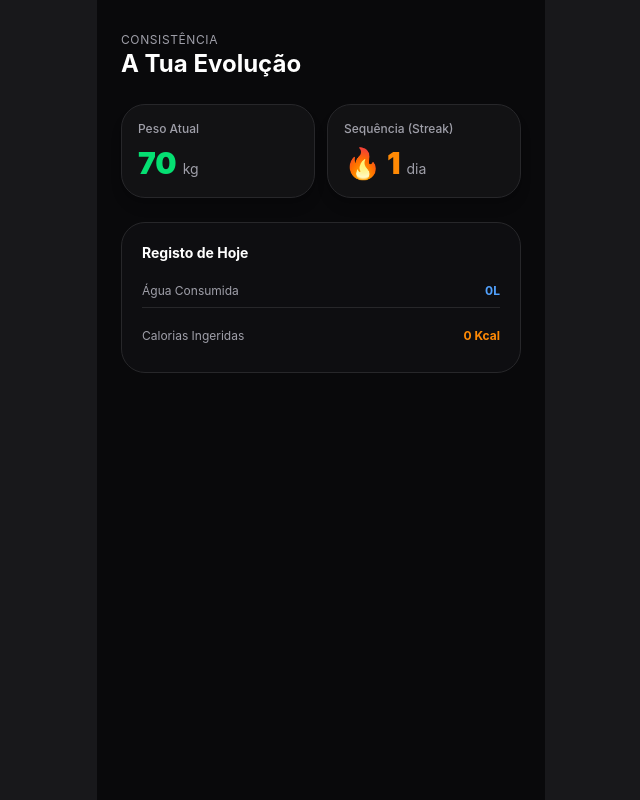
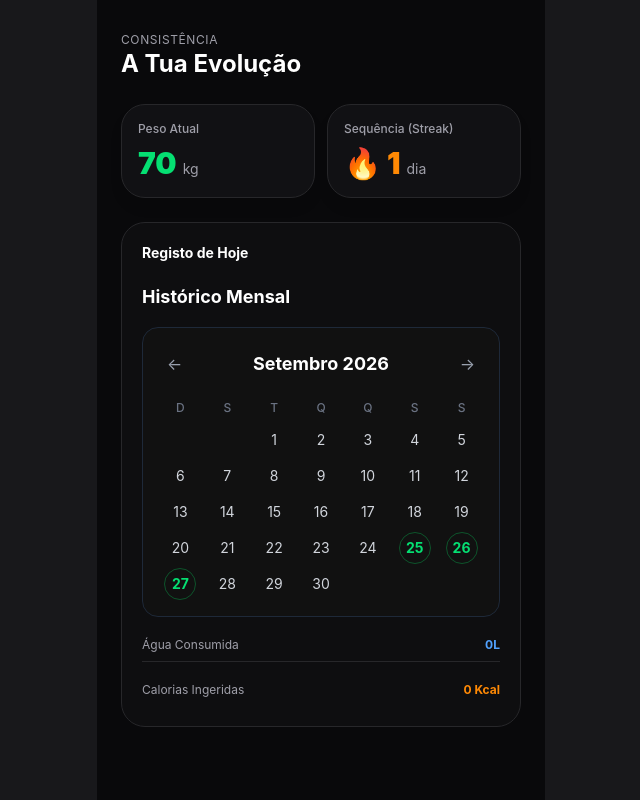
Before and after one commit to Loureiro427/Louri-app, a React (Vite) app: page /#/evolucao in a window 1280 px wide. Shown: the whole page, without its empty margins (319-959 px from the left). Built offline with nearby package versions, Linux system fonts and the light colour scheme.

Commit message:
feat: Versão 1.0 estavel e com calendario adicionado

```diff
--- /dev/null
+++ b/src/components/CalendarHistory.tsx
@@ -0,0 +1,126 @@
+import { useState } from 'react';
+
+// Tipagem para os dados de um dia (depois vamos ligar isto ao Zustand)
+type DayRecord = {
+  water: number;
+  calories: number;
+};
+
+// Dados simulados para testarmos o visual (Dias com atividade)
+const mockHistory: Record<string, DayRecord> = {
+  '2026-09-25': { water: 2.5, calories: 1800 },
+  '2026-09-26': { water: 3.0, calories: 2100 },
+  '2026-09-27': { water: 1.5, calories: 1500 },
+};
+
+export default function CalendarHistory() {
+  const [currentDate, setCurrentDate] = useState(new Date());
+  const [selectedDate, setSelectedDate] = useState<string | null>(null);
+
+  // Lógica para desenhar a grelha do mês
+  const year = currentDate.getFullYear();
+  const month = currentDate.getMonth();
+  const daysInMonth = new Date(year, month + 1, 0).getDate();
+  const firstDayOfMonth = new Date(year, month, 1).getDay();
+
+  const days = Array.from({ length: daysInMonth }, (_, i) => i + 1);
+  const blanks = Array.from({ length: firstDayOfMonth }, (_, i) => i);
+
+  const monthNames = [
+    'Janeiro', 'Fevereiro', 'Março', 'Abril', 'Maio', 'Junho',
+    'Julho', 'Agosto', 'Setembro', 'Outubro', 'Novembro', 'Dezembro'
+  ];
+
+  const handleDayClick = (day: number) => {
+    // Formata o dia clicado para o padrão YYYY-MM-DD
+    const formattedDate = `${year}-${String(month + 1).padStart(2, '0')}-${String(day).padStart(2, '0')}`;
+    setSelectedDate(formattedDate);
+  };
+
+  const changeMonth = (direction: number) => {
+    setCurrentDate(new Date(year, month + direction, 1));
+    setSelectedDate(null); // Limpa a seleção ao mudar de mês
+  };
+
+  // Vai buscar os dados do dia selecionado (se existirem)
+  const selectedData = selectedDate ? mockHistory[selectedDate] : null;
+
+  return (
+    <div className="flex flex-col gap-4 mt-4 text-white">
+      {/* Cartão do Calendário */}
+      <div className="bg-[#111111] border border-gray-800 rounded-2xl p-4">
+
+        {/* Cabeçalho do Calendário */}
+        <div className="flex justify-between items-center mb-4">
+          <button onClick={() => changeMonth(-1)} className="p-2 text-gray-400 hover:text-white transition">
+            &#8592;
+          </button>
+          <h3 className="font-bold text-lg">
+            {monthNames[month]} {year}
+          </h3>
+          <button onClick={() => changeMonth(1)} className="p-2 text-gray-400 hover:text-white transition">
+            &#8594;
+          </button>
+        </div>
+
+        {/* Dias da Semana */}
+        <div className="grid grid-cols-7 gap-1 text-center text-xs text-gray-500 font-medium mb-2">
+          <span>D</span><span>S</span><span>T</span><span>Q</span><span>Q</span><span>S</span><span>S</span>
+        </div>
+
+        {/* Grelha de Dias */}
+        <div className="grid grid-cols-7 gap-1 text-center">
+          {blanks.map((_, index) => (
+            <div key={`blank-${index}`} className="p-2"></div>
+          ))}
+
+          {days.map((day) => {
+            const dateKey = `${year}-${String(month + 1).padStart(2, '0')}-${String(day).padStart(2, '0')}`;
+            const hasData = mockHistory[dateKey];
+            const isSelected = selectedDate === dateKey;
+
+            return (
+              <button
+                key={day}
+                onClick={() => handleDayClick(day)}
+                className={`p-2 rounded-full w-8 h-8 flex items-center justify-center mx-auto text-sm transition-all duration-200
+                  ${isSelected ? 'bg-green-500 text-black font-bold' : 'hover:bg-gray-800'}
+                  ${hasData && !isSelected ? 'text-green-400 font-bold border border-green-900' : ''}
+                  ${!hasData && !isSelected ? 'text-gray-300' : ''}
+                `}
+              >
+                {day}
+              </button>
+            );
+          })}
+        </div>
+      </div>
+
+      {/* Cartão do Registo do Dia Selecionado */}
+      {selectedDate && (
+        <div className="bg-[#111111] border border-gray-800 rounded-2xl p-4 animate-in fade-in slide-in-from-top-2 duration-300">
+          <h4 className="font-bold mb-3 text-sm">
+            Registo de {selectedDate.split('-').reverse().join('/')}
+          </h4>
+
+          {selectedData ? (
+            <div className="flex flex-col gap-3 text-sm">
+              <div className="flex justify-between items-center border-b border-gray-800 pb-2">
+                <span className="text-gray-400">Água Consumida</span>
+                <span className="font-bold text-[#00a2ff]">{selectedData.water}L</span>
+              </div>
+              <div className="flex justify-between items-center">
+                <span className="text-gray-400">Calorias Ingeridas</span>
+                <span className="font-bold text-[#ff8c00]">{selectedData.calories} Kcal</span>
+              </div>
+            </div>
+          ) : (
+            <p className="text-sm text-gray-500 text-center py-2">
+              Nenhum registo encontrado para este dia.
+            </p>
+          )}
+        </div>
+      )}
+    </div>
+  );
+}
--- a/src/pages/Evolucao.tsx
+++ b/src/pages/Evolucao.tsx
@@ -1,4 +1,5 @@
 import { useUserStore } from '../store/useUserStore';
+import CalendarHistory from '../components/CalendarHistory';
 
 export function Evolucao() {
   const dados = useUserStore((state) => state.dados);
@@ -22,8 +23,14 @@ export function Evolucao() {
         </div>
       </div>
 
+
       <div className="bg-zinc-900/40 border border-zinc-800 rounded-3xl p-5 flex flex-col gap-3">
         <h3 className="text-sm font-bold text-white">Registo de Hoje</h3>
+        {/* --- CALENDÁRIO DE HISTÓRICO --- */}
+        <div className="mt-2 shrink-0">
+          <h3 className="text-lg font-bold text-white mb-3">Histórico Mensal</h3>
+          <CalendarHistory />
+        </div>
         <div className="flex justify-between items-center py-2 border-b border-zinc-800">
           <span className="text-xs text-zinc-400">Água Consumida</span>
           <span className="text-xs font-bold text-blue-400">{(dados.aguaConsumida || 0) / 1000}L</span>
--- a/src/pages/Home.tsx
+++ b/src/pages/Home.tsx
@@ -1,7 +1,6 @@
 import { useState, useEffect } from 'react';
 import { useNavigate } from 'react-router-dom';
 import { useUserStore } from '../store/useUserStore';
-
 
 const DICIONARIO_ALIMENTOS = {
   cafeManha: [
@@ -268,28 +267,47 @@ export function Home() {
               const alimentosCompletos = idsEscolhidos.map(id => DICIONARIO_ALIMENTOS[refeicao.key as keyof typeof DICIONARIO_ALIMENTOS].find(item => item.id === id)).filter(Boolean);
 
               const isFeita = refeicoesFeitas.includes(refeicao.key);
-              const isAgora = minutosAtuais >= refeicao.minutos - 30 && minutosAtuais <= refeicao.minutos + 120;
+
+              // Define que a refeição só "abre" 1 hora antes do horário programado
+              const isFuturo = minutosAtuais < refeicao.minutos - 60 && !isFeita;
+              const isAgora = minutosAtuais >= refeicao.minutos - 60 && minutosAtuais <= refeicao.minutos + 120 && !isFeita;
 
               return (
-                <div key={refeicao.key} className="flex gap-4 relative">
+                <div key={refeicao.key} className={`flex gap-4 relative transition-all duration-500 ${isFuturo ? 'opacity-40 grayscale' : ''}`}>
+                  {/* Linha da Timeline */}
                   {index !== REFEICOES.length - 1 && (
                     <div className={`absolute left-[27px] top-12 bottom-[-16px] w-0.5 z-0 transition-colors ${isFeita ? 'bg-green-500' : 'bg-zinc-800'}`}></div>
                   )}
 
+                  {/* Ícone Lateral */}
                   <div className="flex flex-col items-center gap-1 z-10">
                     <div className={`w-14 h-14 rounded-2xl flex flex-col items-center justify-center shadow-md transition-all duration-300 ${isFeita ? 'bg-green-500 text-zinc-950' : isAgora ? 'bg-orange-500/20 border border-orange-500/50 text-orange-400 animate-pulse' : 'bg-zinc-900 border border-zinc-800 text-zinc-400'}`}>
-                      {isFeita ? <span className="text-2xl">✓</span> : <span className="text-xl">{refeicao.icone}</span>}
+                      {isFeita ? (
+                        <span className="text-2xl">✓</span>
+                      ) : isFuturo ? (
+                        <span className="text-xl opacity-50">🔒</span>
+                      ) : (
+                        <span className="text-xl">{refeicao.icone}</span>
+                      )}
                     </div>
-                    <span className={`text-[10px] font-bold mt-1 ${isAgora && !isFeita ? 'text-orange-400' : 'text-zinc-500'}`}>{refeicao.horario}</span>
+                    <span className={`text-[10px] font-bold mt-1 ${isAgora ? 'text-orange-400' : 'text-zinc-500'}`}>{refeicao.horario}</span>
                   </div>
 
+                  {/* Cartão de Refeição */}
                   <div
-                    onClick={() => isFeita ? cancelarRefeicaoFeita(refeicao.key) : abrirModalRefeicao(refeicao)}
-                    className={`flex-1 rounded-2xl p-4 flex flex-col gap-3 transition-all cursor-pointer ${isFeita ? 'bg-zinc-900/20 border border-green-500/20 opacity-60' : isAgora ? 'bg-zinc-900/80 border border-orange-500/30' : 'bg-zinc-900/40 border border-zinc-800 hover:bg-zinc-900/60'}`}
+                    onClick={() => {
+                      if (isFuturo) return; // Bloqueia o clique se for futuro
+                      isFeita ? cancelarRefeicaoFeita(refeicao.key) : abrirModalRefeicao(refeicao);
+                    }}
+                    className={`flex-1 rounded-2xl p-4 flex flex-col gap-3 transition-all ${isFuturo ? 'cursor-not-allowed bg-zinc-900/20 border border-zinc-900' : isFeita ? 'bg-zinc-900/20 border border-green-500/20 opacity-60 cursor-pointer' : isAgora ? 'bg-zinc-900/80 border border-orange-500/30 cursor-pointer' : 'bg-zinc-900/40 border border-zinc-800 hover:bg-zinc-900/60 cursor-pointer'}`}
                   >
                     <div className="flex justify-between items-center">
                       <h3 className={`text-sm font-bold ${isFeita ? 'text-green-500 line-through' : 'text-white'}`}>{refeicao.titulo}</h3>
-                      {!isFeita && <span className="text-[10px] bg-zinc-800 text-zinc-300 px-2 py-1 rounded-lg">Registar</span>}
+                      {!isFeita && (
+                        <span className={`text-[10px] px-2 py-1 rounded-lg ${isFuturo ? 'bg-zinc-900 text-zinc-600' : 'bg-zinc-800 text-zinc-300'}`}>
+                          {isFuturo ? 'Em breve' : 'Registar'}
+                        </span>
+                      )}
                     </div>
 
                     <div className="flex flex-wrap gap-2">
```
